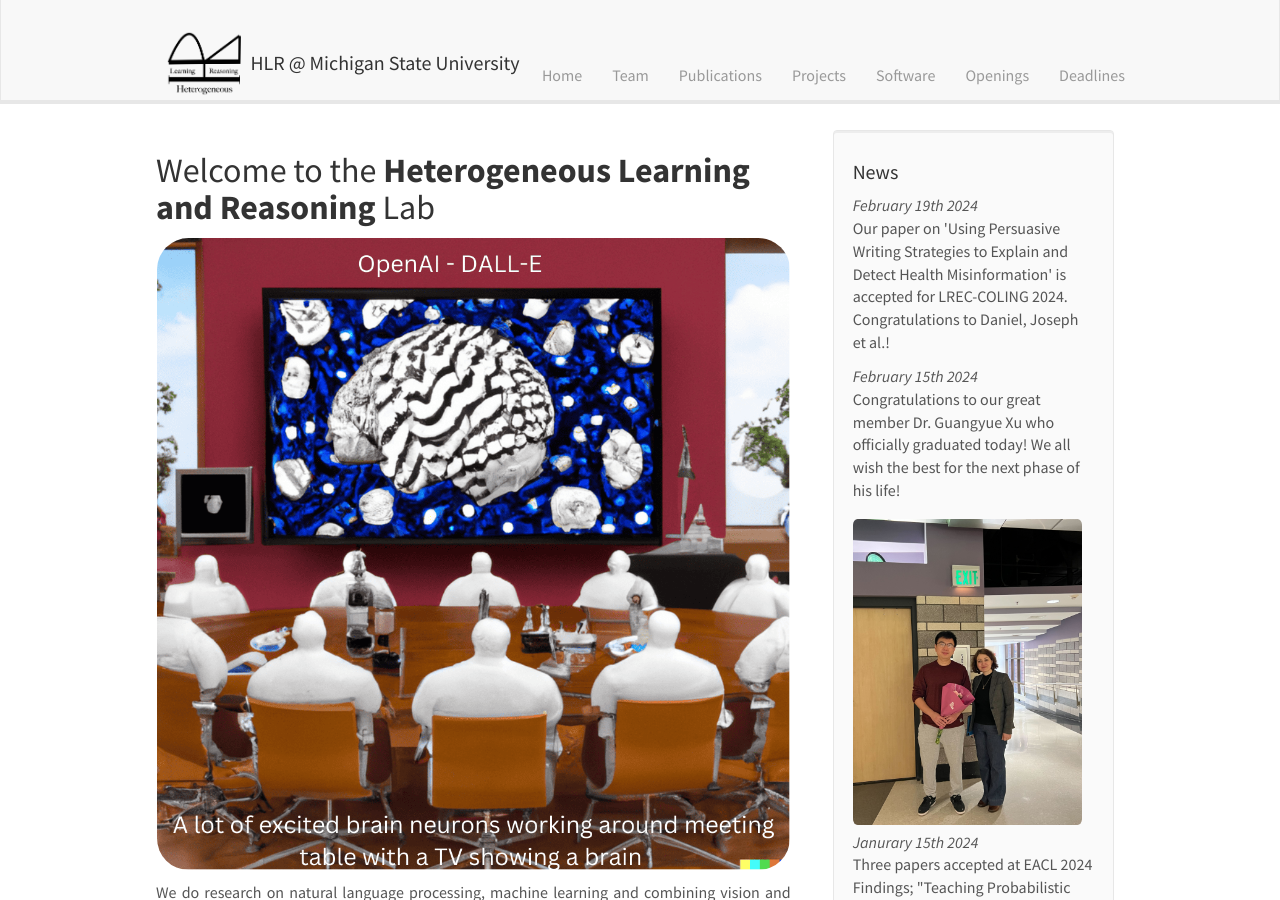
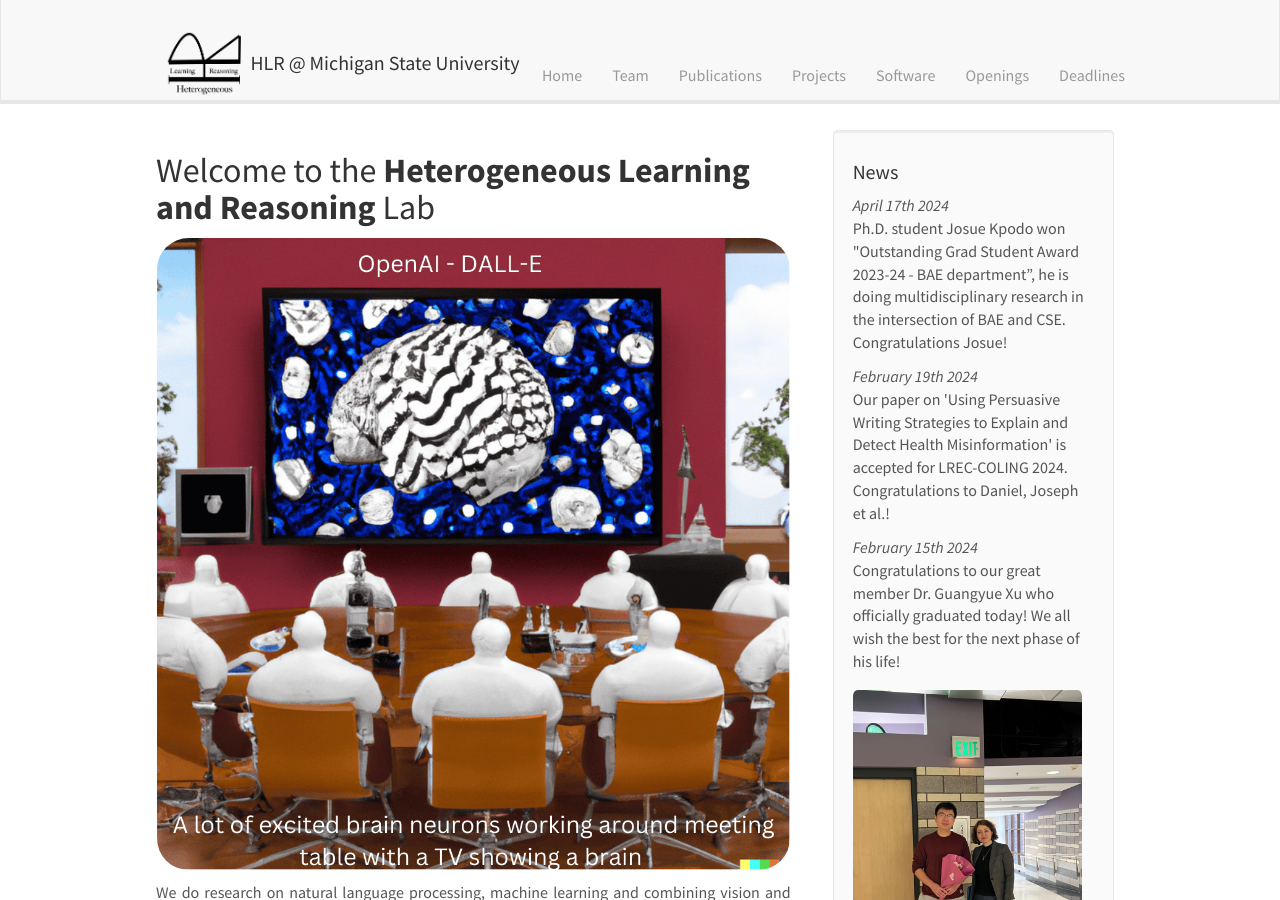
Before and after one commit to HLR/HLR.github.io, a Jekyll site: the page built from _pages/home.md, in a window 1280 px wide and 900 px high. Built offline with Jekyll 4.4.1, drawn with Linux system fonts in a browser that asks for light colours; nearby versions of some CDN libraries; some of the changed text lies outside the part shown.

Commit message:
add news section

```diff
--- a/_data/news.yml
+++ b/_data/news.yml
@@ -1,3 +1,7 @@
+- date: <i>April 17th 2024</i>
+  headline: Ph.D. student Josue Kpodo won "Outstanding Grad Student Award 2023-24 - BAE department”, he is doing multidisciplinary research in the intersection of BAE and CSE. Congratulations Josue!
+  top: 1
+
 - date: <i>February 19th 2024</i>
   headline: Our paper on 'Using Persuasive Writing Strategies to Explain and Detect Health Misinformation' is accepted for LREC-COLING 2024. Congratulations to Daniel, Joseph et al.!
   top: 1
```
